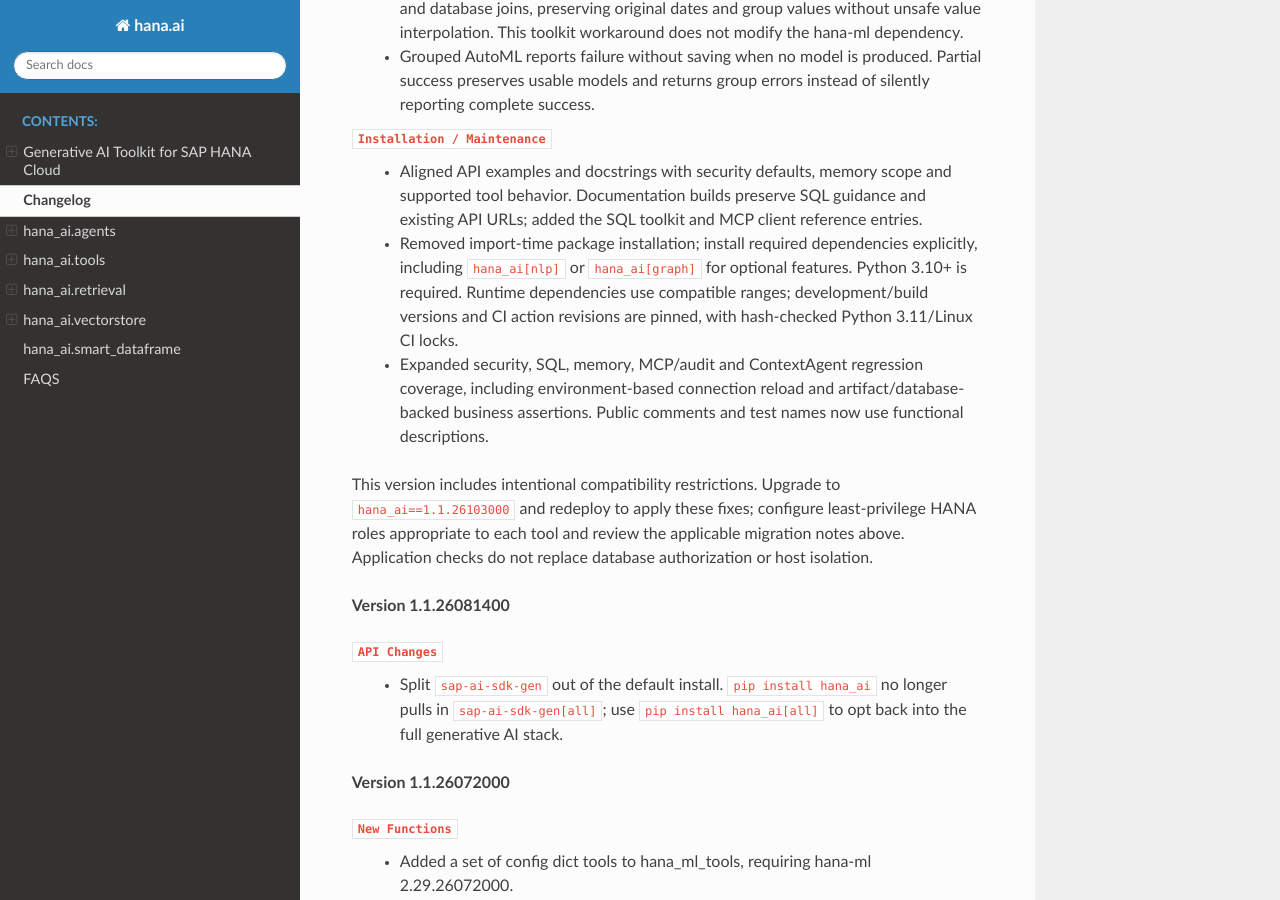
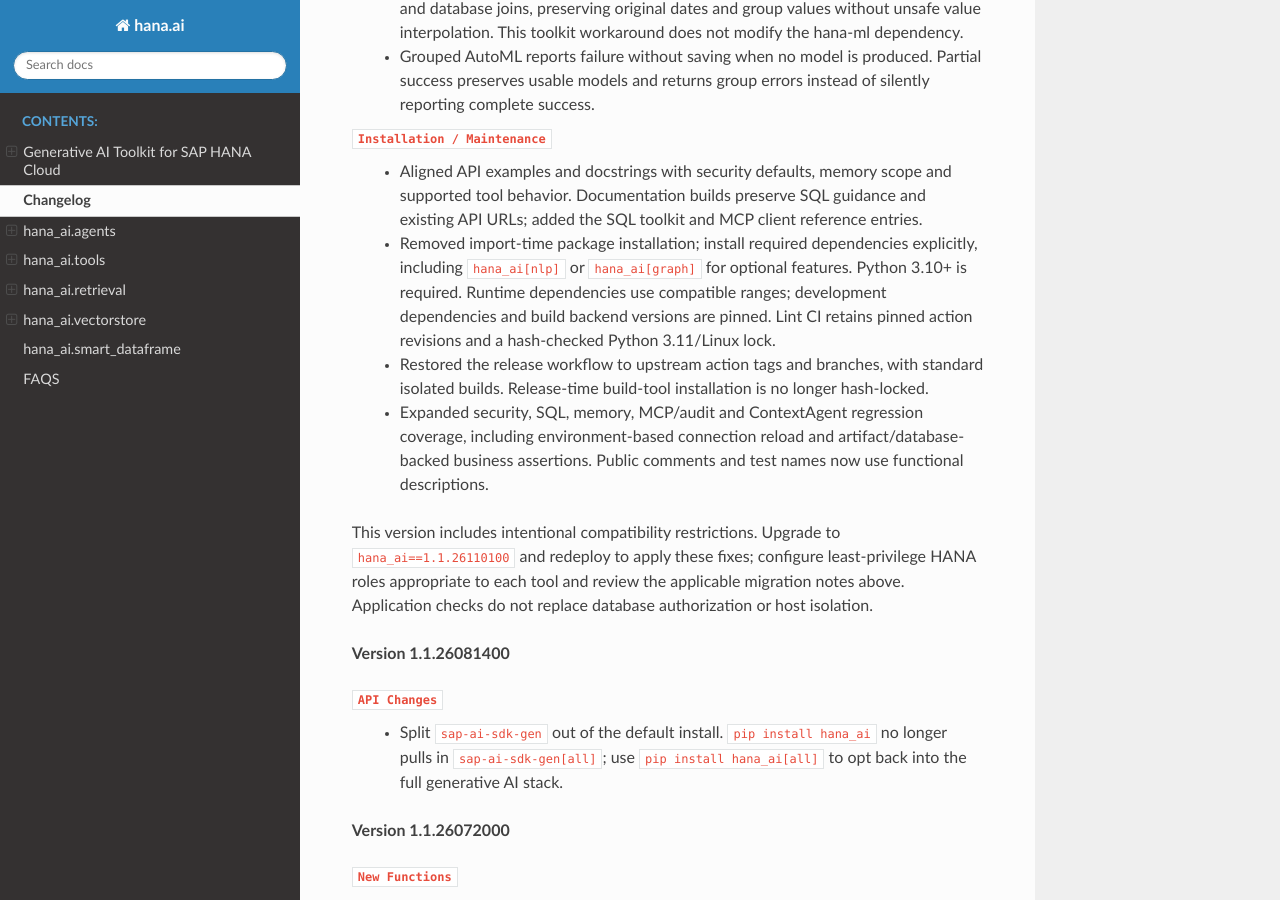
Before and after one commit to SAP/generative-ai-toolkit-for-sap-hana-cloud, a Sphinx documentation site: the page built from doc/changlog.rst, in a window 1280 px wide and 900 px high, scrolled down 1612 px. Built offline with Sphinx 7.4.7 and the Read the Docs theme 3.1.0, drawn with Linux system fonts in a browser that asks for light colours; some of the changed text lies outside the part shown.

Commit message:
fix: restore release workflow and prepare 1.1.26110100

```diff
--- a/doc/changlog.rst
+++ b/doc/changlog.rst
@@ -1,7 +1,7 @@
 Changelog
 =========
 
-**Version 1.1.26103000**
+**Version 1.1.26110100**
 
 ``Security / API Changes``
     - Python execution remains disabled by default, including toolkit refreshes and ``used_tools='all'``. Enabling ``PythonHanaMLExecTool`` requires host-side ``allow_dangerous_code=True`` and custom-tool registration. Dataframe agents also require explicit tools by default and no longer insert table rows into the initial prompt. Enabled Python/REPL tools are not sandboxes; use only trusted code and callers.
@@ -22,11 +22,12 @@ Changelog
 
 ``Installation / Maintenance``
     - Aligned API examples and docstrings with security defaults, memory scope and supported tool behavior. Documentation builds preserve SQL guidance and existing API URLs; added the SQL toolkit and MCP client reference entries.
-    - Removed import-time package installation; install required dependencies explicitly, including ``hana_ai[nlp]`` or ``hana_ai[graph]`` for optional features. Python 3.10+ is required. Runtime dependencies use compatible ranges; development/build versions and CI action revisions are pinned, with hash-checked Python 3.11/Linux CI locks.
+    - Removed import-time package installation; install required dependencies explicitly, including ``hana_ai[nlp]`` or ``hana_ai[graph]`` for optional features. Python 3.10+ is required. Runtime dependencies use compatible ranges; development dependencies and build backend versions are pinned. Lint CI retains pinned action revisions and a hash-checked Python 3.11/Linux lock.
+    - Restored the release workflow to upstream action tags and branches, with standard isolated builds. Release-time build-tool installation is no longer hash-locked.
     - Expanded security, SQL, memory, MCP/audit and ContextAgent regression coverage, including environment-based connection reload and artifact/database-backed business assertions. Public comments and test names now use functional descriptions.
 
 This version includes intentional compatibility restrictions. Upgrade to
-``hana_ai==1.1.26103000`` and redeploy to apply these fixes; configure least-privilege
+``hana_ai==1.1.26110100`` and redeploy to apply these fixes; configure least-privilege
 HANA roles appropriate to each tool and review the applicable migration notes above.
 Application checks do not replace database authorization or host isolation.
 
--- a/pyproject.toml
+++ b/pyproject.toml
@@ -4,7 +4,7 @@ build-backend = "setuptools.build_meta"
 
 [project]
 name = "hana_ai"
-version = "1.1.26103000"
+version = "1.1.26110100"
 authors = [
     {name = "SAP"}
 ]
--- a/src/hana_ai/__init__.py
+++ b/src/hana_ai/__init__.py
@@ -2,4 +2,4 @@
 hana_ai is a Python package for AI/ML related utilities.
 """
 
-__version__ = "1.1.26103000"
+__version__ = "1.1.26110100"
```
Also changed, not shown: 1 other file.
